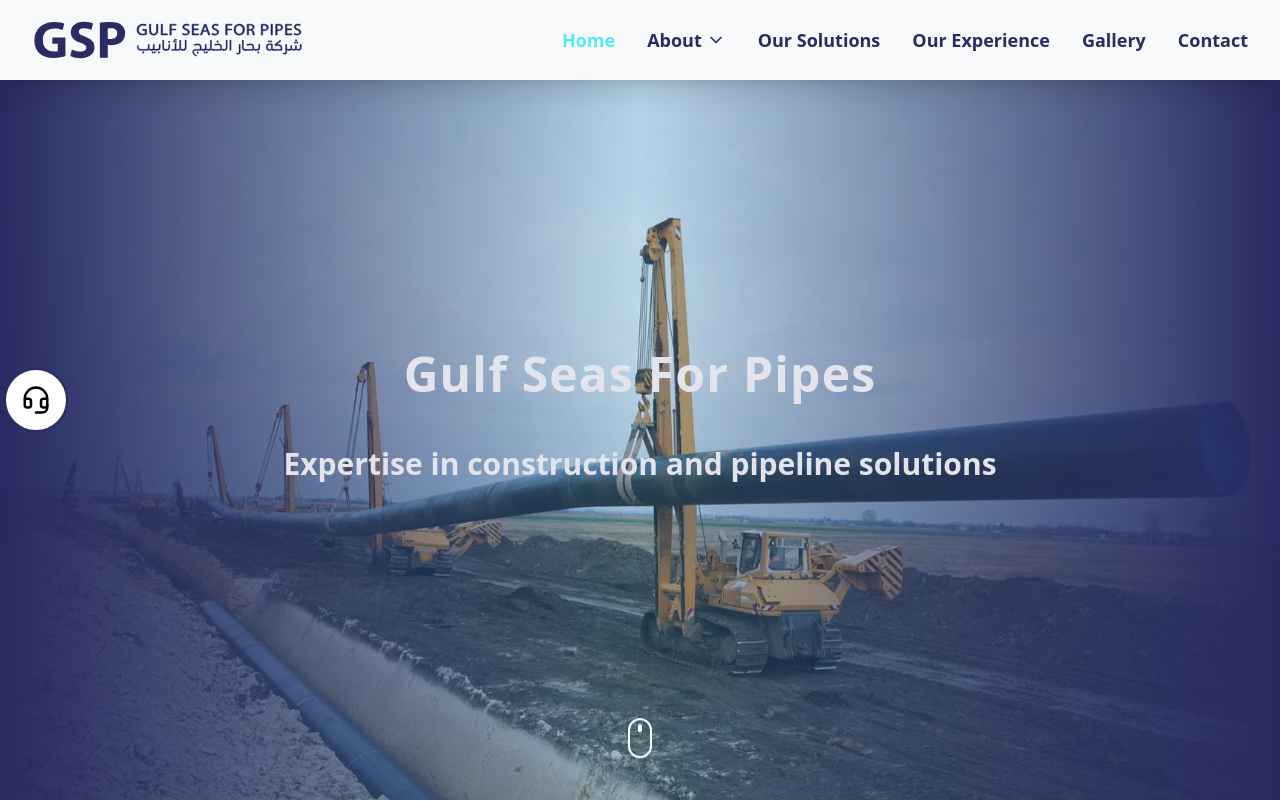
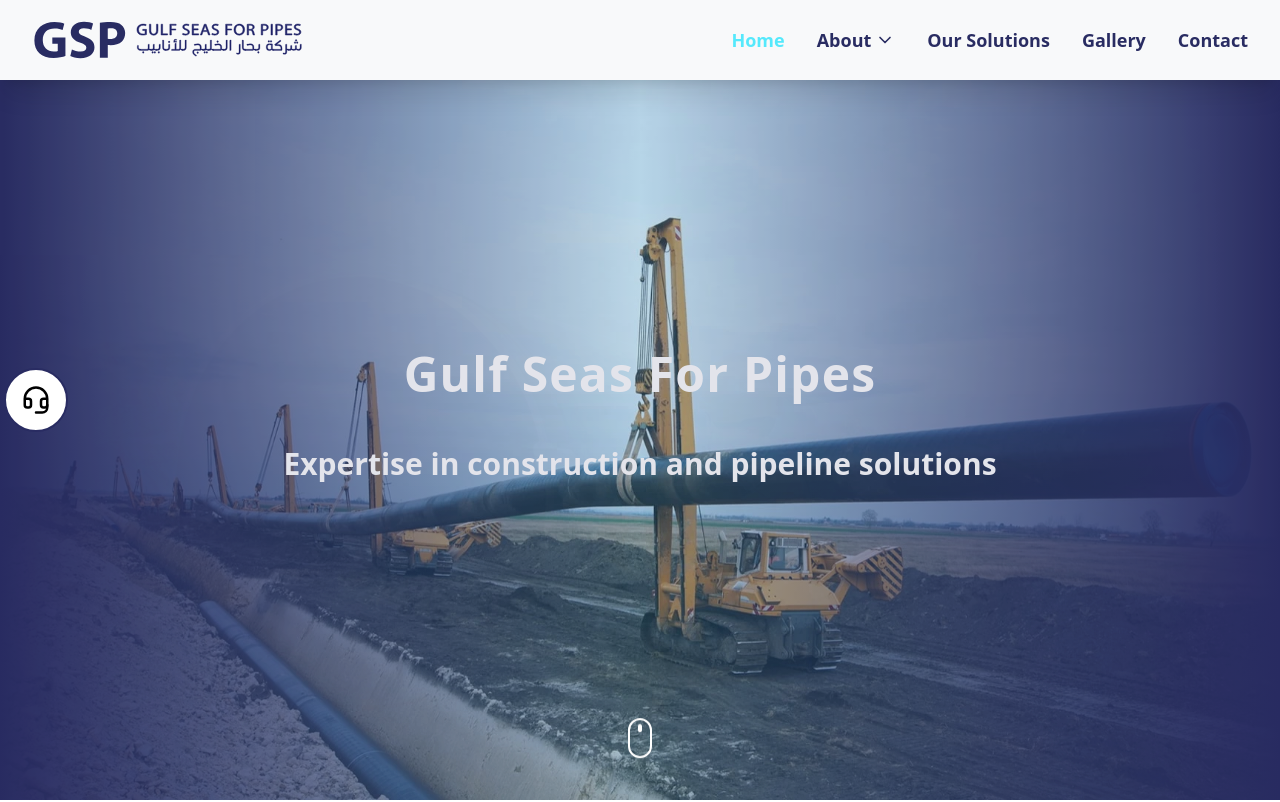
Before and after one commit to YehiaZakaria99/gsp, a React (Vite) app: page / in a window 1280 px wide. Shown: the top 802 px of the page. Built offline with nearby package versions, Linux system fonts and the light colour scheme.

Commit message:
Edit Some Styles

```diff
--- a/src/App.jsx
+++ b/src/App.jsx
@@ -48,7 +48,7 @@
           ],
         },
         { path: "ourSolutions", element: <OurSolutionsPage /> },
-        { path: "ourExperience", element: <OurExperiencePage /> },
+        // { path: "ourExperience", element: <OurExperiencePage /> },
         {
           path: "gallery",
           element: (
@@ -64,7 +64,6 @@
   ]);
   return (
     <>
-
       <RouterProvider router={routers} />
     </>
   );
--- a/src/Components/Navbar/Navbar.jsx
+++ b/src/Components/Navbar/Navbar.jsx
@@ -40,7 +40,7 @@
       ],
     },
     { name: "Our Solutions", to: "ourSolutions" },
-    { name: "Our Experience", to: "ourExperience" },
+    // { name: "Our Experience", to: "ourExperience" },
     { name: "Gallery", to: "gallery" },
     { name: "Contact", to: "contact" },
   ];
--- a/src/Sections/HeroSection.jsx
+++ b/src/Sections/HeroSection.jsx
@@ -84,7 +84,6 @@
                   </h2>
               </div>
 
-              {/* Scroll Button */}
             </div>
           </div>
         ))}
--- a/src/Sections/WhyChooseUs.jsx
+++ b/src/Sections/WhyChooseUs.jsx
@@ -103,7 +103,7 @@
             </HTMLFlipBook>
           </div>
 
-          <div className="text-center">
+          {/* <div className="text-center">
             <button
               className={cn(
                 "mt-6 inline-block text-md px-4 py-2 rounded-md",
@@ -113,7 +113,7 @@
             >
               More Details
             </button>
-          </div>
+          </div> */}
         </div>
 
         {/* Right: Why Choose Us */}
```
